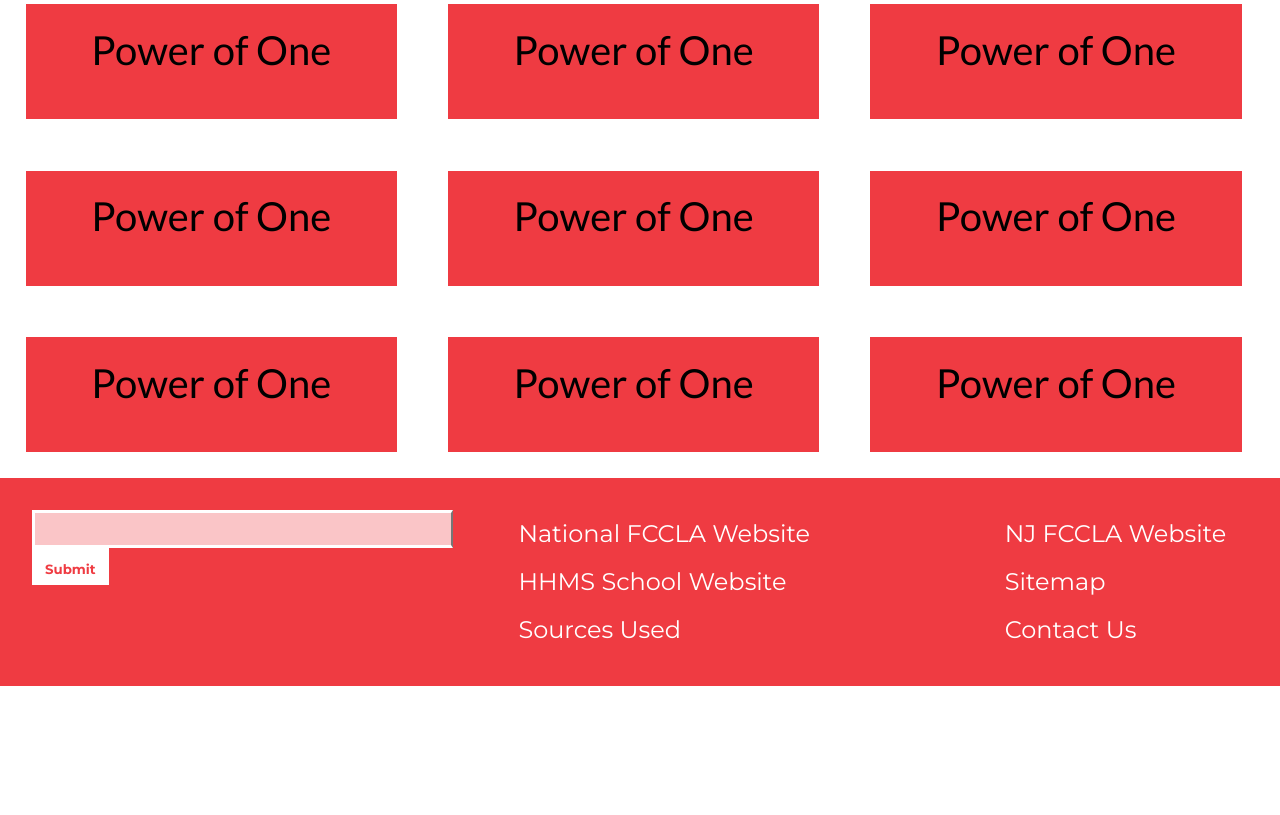
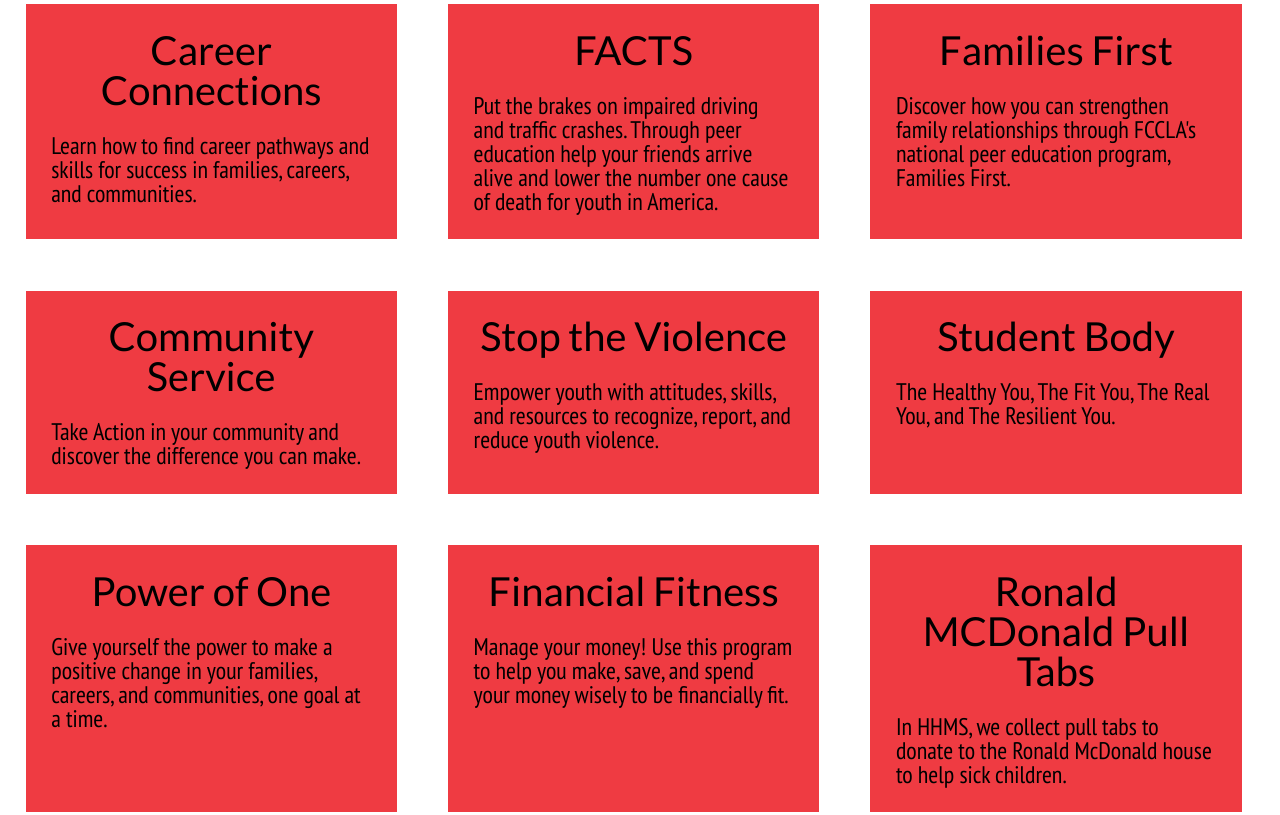
Before and after one commit to HHMSFCCLA/websiteHHMS, a plain HTML site: page programs.html in a window 1280 px wide. Shown: the part 775-1590 px from the top of the page. Before the commit the page ends 1461 px from the top, so only its background shows below. Drawn offline with nearby package versions, Linux system fonts and the light colour scheme.

Commit message:
DONE
DONE

```diff
--- a/programs.html
+++ b/programs.html
@@ -1,10 +1,13 @@
 <!doctype html>
 <html>
+
 <head>
     <title>Programs</title>
-        <link rel="stylesheet" href="../css/programs.css" type="text/css" />
-        <link rel="stylesheet" href="https://use.fontawesome.com/releases/v5.5.0/css/all.css" integrity="sha384-B4dIYHKNBt8Bc12p+WXckhzcICo0wtJAoU8YZTY5qE0Id1GSseTk6S+L3BlXeVIU" crossorigin="anonymous">
+    <link rel="stylesheet" href="css/programs.css" type="text/css" />
+    <link rel="stylesheet" href="https://use.fontawesome.com/releases/v5.5.0/css/all.css" integrity="sha384-B4dIYHKNBt8Bc12p+WXckhzcICo0wtJAoU8YZTY5qE0Id1GSseTk6S+L3BlXeVIU"
+        crossorigin="anonymous">
 </head>
+
 <body>
     <header>
         <nav>
@@ -14,7 +17,7 @@
                 </div>
                 <div class="nav-choices">
                     <div class="nav-group">
-                            <a class="nav-link" href="index.html">Home</a>  <!-- Home Link. Class active is added for an extra shade around the element to indicate what page the user is currently on -->
+                        <a class="nav-link" href="index.html">Home</a> <!-- Home Link. Class active is added for an extra shade around the element to indicate what page the user is currently on -->
                     </div>
                     <div class="nav-group">
                         <a class="nav-link" href="about.html">About</a> <i class="fas fa-chevron-down makegodown"></i>
@@ -47,52 +50,62 @@
     <h1 class="title">FCCLA National and HHMS FCCLA Programs</h1>
     <section class="program-stuff-container">
         <div class="program">
-                <h1 class="program-title">Power of One</h1>
-                <p class="program-text"></p>
+            <h1 class="program-title">Career Connections</h1>
+            <p class="program-text">Learn how to find career pathways and skills for success in families, careers, and communities.
+            </p>
+        </div>
+        <div class="program">
+            <h1 class="program-title">FACTS</h1>
+            <p class="program-text">Put the brakes on impaired driving and traffic crashes. Through peer education help your
+                friends arrive alive and lower the number one cause of death for youth in America.
+            </p>
+        </div>
+        <div class="program">
+            <h1 class="program-title">Families First</h1>
+            <p class="program-text">Discover how you can strengthen family relationships through FCCLA's national peer education
+                program, Families First.
+            </p>
+        </div>
+        <div class="program">
+            <h1 class="program-title">Community Service</h1>
+            <p class="program-text">Take Action in your community and discover the difference you can make.
+            </p>
+        </div>
+        <div class="program">
+            <h1 class="program-title">Stop the Violence</h1>
+            <p class="program-text">Empower youth with attitudes, skills, and resources to recognize, report, and reduce
+                youth violence.
+            </p>
+        </div>
+        <div class="program">
+            <h1 class="program-title">Student Body</h1>
+            <p class="program-text">The Healthy You, The Fit You, The Real You, and The Resilient You.</p>
         </div>
         <div class="program">
             <h1 class="program-title">Power of One</h1>
-                <p class="program-text"></p>
+            <p class="program-text">Give yourself the power to make a positive change in your families, careers, and communities,
+                one goal at a time.</p>
         </div>
         <div class="program">
-                <h1 class="program-title">Power of One</h1>
-                <p class="program-text"></p>
+            <h1 class="program-title">Financial Fitness</h1>
+            <p class="program-text">Manage your money! Use this program to help you make, save, and spend your money wisely
+                to be financially fit.</p>
         </div>
         <div class="program">
-                <h1 class="program-title">Power of One</h1>
-                <p class="program-text"></p>
-            </div>
-                        <div class="program">
-                <h1 class="program-title">Power of One</h1>
-                <p class="program-text"></p>
-            </div>
-                        <div class="program">
-                <h1 class="program-title">Power of One</h1>
-                <p class="program-text"></p>
-            </div>
-                        <div class="program">
-                <h1 class="program-title">Power of One</h1>
-                <p class="program-text"></p>
-            </div>
-                        <div class="program">
-                <h1 class="program-title">Power of One</h1>
-                <p class="program-text"></p>
-            </div>
-                        <div class="program">
-                <h1 class="program-title">Power of One</h1>
-                <p class="program-text"></p>
+            <h1 class="program-title">Ronald MCDonald Pull Tabs</h1>
+            <p class="program-text">In HHMS, we collect pull tabs to donate to the Ronald McDonald house to help sick children.</p>
         </div>
     </section>
     <footer>
         <div class="signup">
 
-                <input class="signup-input" >
-                <button class="signup-button" >Submit</button>
+            <input class="signup-input">
+            <button class="signup-button">Submit</button>
         </div>
         <div class="links1">
             <a class="footer-link" href="http://fcclain.org">National FCCLA Website</a><br>
             <a class="footer-link" href="https://www.edison.k12.nj.us/Domain/10">HHMS School Website</a><br>
-                <a class="footer-link" >Sources Used</a>
+            <a class="footer-link">Sources Used</a>
         </div>
         <div class="links2">
             <a class="footer-link" href="https://www.njfccla.org">NJ FCCLA Website</a><br>
@@ -102,13 +115,14 @@
     </footer>
 </body>
 
-<script src="https://code.jquery.com/jquery-3.3.1.min.js" integrity="sha256-FgpCb/KJQlLNfOu91ta32o/NMZxltwRo8QtmkMRdAu8=" crossorigin="anonymous"></script>
+<script src="https://code.jquery.com/jquery-3.3.1.min.js" integrity="sha256-FgpCb/KJQlLNfOu91ta32o/NMZxltwRo8QtmkMRdAu8="
+    crossorigin="anonymous"></script>
 <script>
     /* global $ */
-    $(document).ready(function() {
+    $(document).ready(function () {
         var on = false;
 
-        $('.makegodown').on('click', function() {
+        $('.makegodown').on('click', function () {
             if (on === false) {
                 $('.nav-under').removeClass('invis');
                 $('.nav-separator').addClass('invis');
@@ -123,4 +137,5 @@
         });
     });
 </script>
+
 </html>
```
Lines whose indentation alone changed are shown as unchanged.
